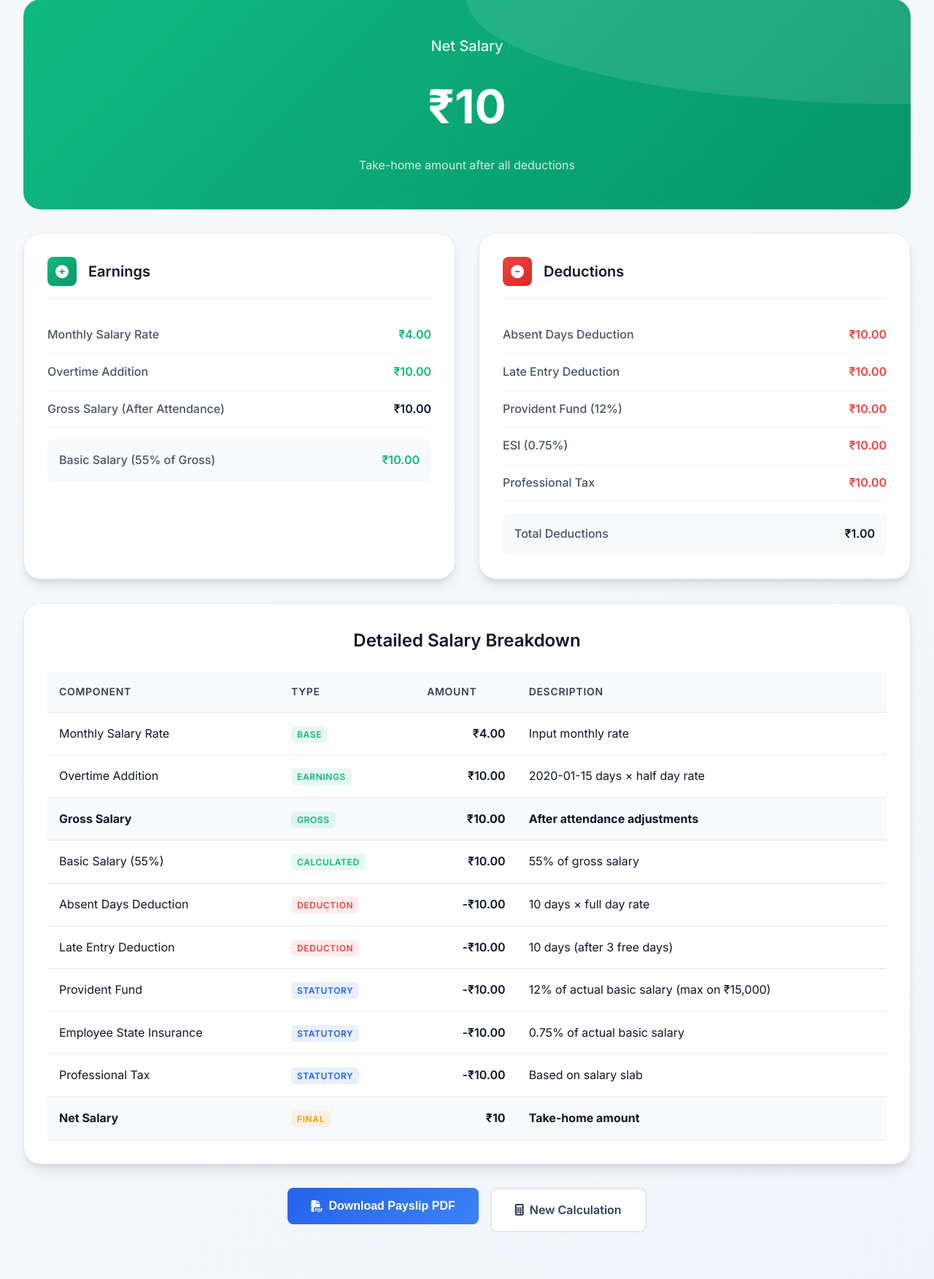
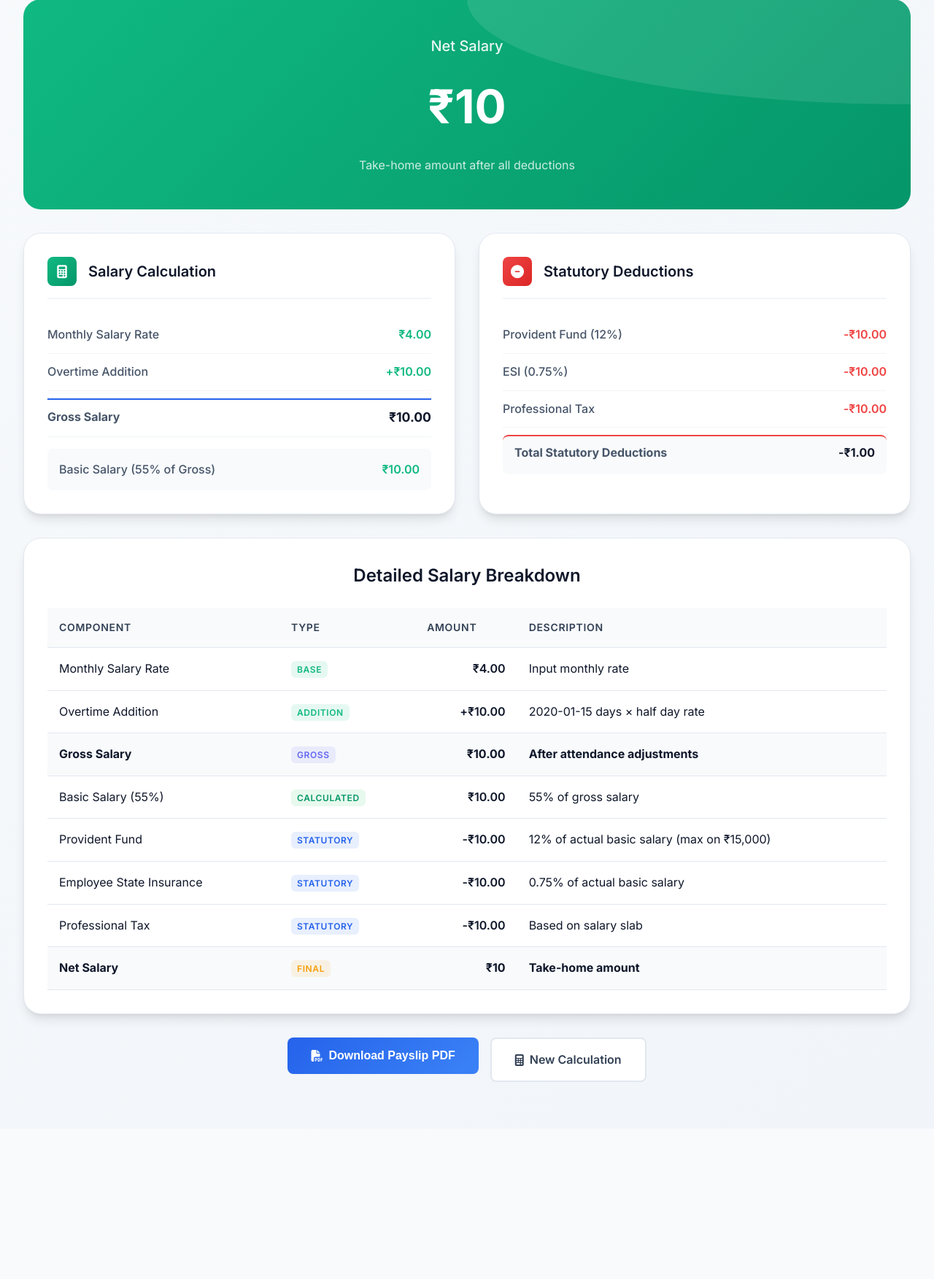
Before and after one commit to satyajitdebnath13/SalaryCalculator, a Flask app: template templates/result.html in a window 1280 px wide. Shown: the part 535-2288 px from the top of the page at 73% size. After the commit the page ends 2018 px from the top, so only its background shows below. Run offline with Flask 3, Linux system fonts and the light colour scheme; the template is opened without the code that fills it: most values are stand-ins (such as "Sample title", 1, 10 or a date in 2020).

Commit message:
Improve calculation flow display: Show attendance deductions before gross salary calculation

```diff
--- a/templates/result.html
+++ b/templates/result.html
@@ -620,9 +620,9 @@
             <div class="calculation-card earnings-card scale-in">
                 <div class="card-header">
                     <div class="card-icon">
-                        <i class="fas fa-plus-circle"></i>
+                        <i class="fas fa-calculator"></i>
                     </div>
-                    <h3 class="card-title">Earnings</h3>
+                    <h3 class="card-title">Salary Calculation</h3>
                 </div>
 
                 <div class="calc-item">
@@ -632,12 +632,26 @@
 
                 <div class="calc-item">
                     <span class="calc-label">Overtime Addition</span>
-                    <span class="calc-value positive">₹{{ "%.2f"|format(salary_data.overtime_addition) }}</span>
+                    <span class="calc-value positive">+₹{{ "%.2f"|format(salary_data.overtime_addition) }}</span>
                 </div>
 
+                {% if salary_data.absent_deduction > 0 %}
                 <div class="calc-item">
-                    <span class="calc-label">Gross Salary (After Attendance)</span>
-                    <span class="calc-value">₹{{ "%.2f"|format(salary_data.gross_salary) }}</span>
+                    <span class="calc-label">Absent Days Deduction</span>
+                    <span class="calc-value negative">-₹{{ "%.2f"|format(salary_data.absent_deduction) }}</span>
+                </div>
+                {% endif %}
+
+                {% if salary_data.late_entry_deduction > 0 %}
+                <div class="calc-item">
+                    <span class="calc-label">Late Entry Deduction</span>
+                    <span class="calc-value negative">-₹{{ "%.2f"|format(salary_data.late_entry_deduction) }}</span>
+                </div>
+                {% endif %}
+
+                <div class="calc-item" style="border-top: 2px solid var(--primary-color); margin-top: 10px; padding-top: 10px;">
+                    <span class="calc-label"><strong>Gross Salary</strong></span>
+                    <span class="calc-value" style="font-weight: bold; font-size: 1.1em;">₹{{ "%.2f"|format(salary_data.gross_salary) }}</span>
                 </div>
 
                 <div class="calc-item">
@@ -646,43 +660,33 @@
                 </div>
             </div>
 
-            <!-- Deductions Card -->
+            <!-- Statutory Deductions Card -->
             <div class="calculation-card deductions-card scale-in">
                 <div class="card-header">
                     <div class="card-icon">
                         <i class="fas fa-minus-circle"></i>
                     </div>
-                    <h3 class="card-title">Deductions</h3>
-                </div>
-
-                <div class="calc-item">
-                    <span class="calc-label">Absent Days Deduction</span>
-                    <span class="calc-value negative">₹{{ "%.2f"|format(salary_data.absent_deduction) }}</span>
-                </div>
-
-                <div class="calc-item">
-                    <span class="calc-label">Late Entry Deduction</span>
-                    <span class="calc-value negative">₹{{ "%.2f"|format(salary_data.late_entry_deduction) }}</span>
+                    <h3 class="card-title">Statutory Deductions</h3>
                 </div>
 
                 <div class="calc-item">
                     <span class="calc-label">Provident Fund (12%)</span>
-                    <span class="calc-value negative">₹{{ "%.2f"|format(salary_data.pf_deduction) }}</span>
+                    <span class="calc-value negative">-₹{{ "%.2f"|format(salary_data.pf_deduction) }}</span>
                 </div>
 
                 <div class="calc-item">
                     <span class="calc-label">ESI (0.75%)</span>
-                    <span class="calc-value negative">₹{{ "%.2f"|format(salary_data.esi_deduction) }}</span>
+                    <span class="calc-value negative">-₹{{ "%.2f"|format(salary_data.esi_deduction) }}</span>
                 </div>
 
                 <div class="calc-item">
                     <span class="calc-label">Professional Tax</span>
-                    <span class="calc-value negative">₹{{ "%.2f"|format(salary_data.professional_tax) }}</span>
+                    <span class="calc-value negative">-₹{{ "%.2f"|format(salary_data.professional_tax) }}</span>
                 </div>
 
-                <div class="calc-item">
-                    <span class="calc-label">Total Deductions</span>
-                    <span class="calc-value">₹{{ "%.2f"|format(salary_data.total_all_deductions) }}</span>
+                <div class="calc-item" style="border-top: 2px solid var(--error-color); margin-top: 10px; padding-top: 10px;">
+                    <span class="calc-label"><strong>Total Statutory Deductions</strong></span>
+                    <span class="calc-value" style="font-weight: bold;">-₹{{ "%.2f"|format(salary_data.total_statutory_deductions) }}</span>
                 </div>
             </div>
         </div>
@@ -716,33 +720,37 @@
                     </tr>
                     <tr>
                         <td>Overtime Addition</td>
-                        <td><span class="badge earnings">Earnings</span></td>
-                        <td class="amount">₹{{ "%.2f"|format(salary_data.overtime_addition) }}</td>
+                        <td><span class="badge earnings">Addition</span></td>
+                        <td class="amount">+₹{{ "%.2f"|format(salary_data.overtime_addition) }}</td>
                         <td>{{ salary_data.overtime_days }} days × half day rate</td>
                     </tr>
+                    {% if salary_data.absent_deduction > 0 %}
+                    <tr>
+                        <td>Absent Days Deduction</td>
+                        <td><span class="badge attendance">Attendance</span></td>
+                        <td class="amount">-₹{{ "%.2f"|format(salary_data.absent_deduction) }}</td>
+                        <td>{{ salary_data.absent_days }} days × full day rate</td>
+                    </tr>
+                    {% endif %}
+                    {% if salary_data.late_entry_deduction > 0 %}
+                    <tr>
+                        <td>Late Entry Deduction</td>
+                        <td><span class="badge attendance">Attendance</span></td>
+                        <td class="amount">-₹{{ "%.2f"|format(salary_data.late_entry_deduction) }}</td>
+                        <td>{{ salary_data.late_entry_days }} days (after 3 free days)</td>
+                    </tr>
+                    {% endif %}
                     <tr style="background: var(--gray-50);">
                         <td><strong>Gross Salary</strong></td>
-                        <td><span class="badge earnings">Gross</span></td>
+                        <td><span class="badge gross">Gross</span></td>
                         <td class="amount"><strong>₹{{ "%.2f"|format(salary_data.gross_salary) }}</strong></td>
                         <td><strong>After attendance adjustments</strong></td>
                     </tr>
                     <tr>
                         <td>Basic Salary (55%)</td>
-                        <td><span class="badge earnings">Calculated</span></td>
+                        <td><span class="badge calculated">Calculated</span></td>
                         <td class="amount">₹{{ "%.2f"|format(salary_data.basic_salary) }}</td>
                         <td>55% of gross salary</td>
-                    </tr>
-                    <tr>
-                        <td>Absent Days Deduction</td>
-                        <td><span class="badge deduction">Deduction</span></td>
-                        <td class="amount">-₹{{ "%.2f"|format(salary_data.absent_deduction) }}</td>
-                        <td>{{ salary_data.absent_days }} days × full day rate</td>
-                    </tr>
-                    <tr>
-                        <td>Late Entry Deduction</td>
-                        <td><span class="badge deduction">Deduction</span></td>
-                        <td class="amount">-₹{{ "%.2f"|format(salary_data.late_entry_deduction) }}</td>
-                        <td>{{ salary_data.late_entry_days }} days (after 3 free days)</td>
                     </tr>
                     <tr>
                         <td>Provident Fund</td>
@@ -821,6 +829,21 @@
                 color: var(--success-color);
             }
 
+            .badge.attendance {
+                background: rgba(249, 115, 22, 0.1);
+                color: #ea580c;
+            }
+
+            .badge.gross {
+                background: rgba(99, 102, 241, 0.1);
+                color: #6366f1;
+            }
+
+            .badge.calculated {
+                background: rgba(34, 197, 94, 0.1);
+                color: #059669;
+            }
+
             .badge.deduction {
                 background: rgba(239, 68, 68, 0.1);
                 color: var(--error-color);
```
